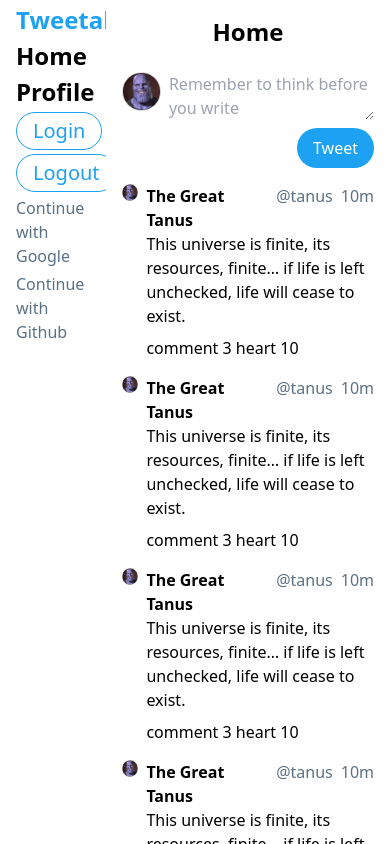
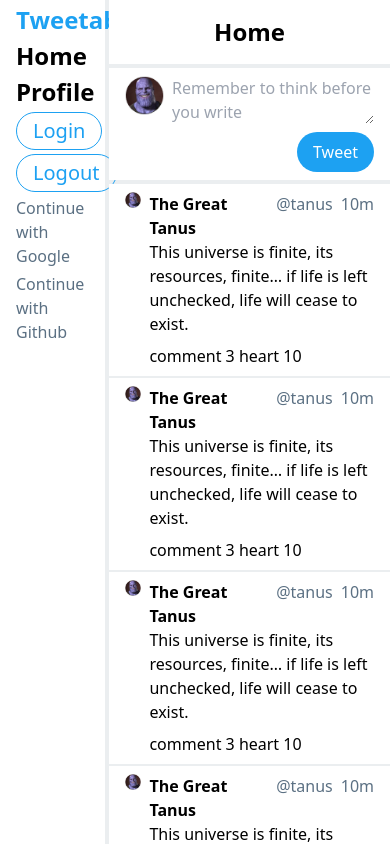
Before and after one commit to xtrator/tailwind-tweetable, a React (Vite) app: page / in a window 390 px wide. Shown: the top 844 px of the page. Built offline with nearby package versions, Linux system fonts and the light colour scheme.

Commit message:
add gaps to profile, home and login

```diff
--- a/src/components/page/Feed.jsx
+++ b/src/components/page/Feed.jsx
@@ -5,7 +5,7 @@
 
 export default function Feed() {
   return (
-    <div className="bg-white 2xl:w-[800px] sm:w-[600px]">
+    <div className="2xl:w-[800px] sm:w-[600px] flex flex-col gap-1">
       <Compose />
       <Tweets />
     </div>
--- a/src/components/tweet/Compose.jsx
+++ b/src/components/tweet/Compose.jsx
@@ -3,7 +3,7 @@
 
 export default function Compose() {
   return (
-    <div className="py-2 px-4">
+    <div className="py-2 px-4 bg-white">
       <div className="flex gap-2">
         <div>
           <img src={avatarUrl} className="w-12"></img>
--- a/src/components/tweet/Tweet.jsx
+++ b/src/components/tweet/Tweet.jsx
@@ -3,7 +3,7 @@
 
 export default function Tweet() {
   return (
-    <div className="py-2 px-4">
+    <div className="py-2 px-4 bg-white">
       <div className="flex gap-2">
         <div>
           <img src={avatarUrl} className="w-12"></img>
--- a/src/components/tweet/Tweets.jsx
+++ b/src/components/tweet/Tweets.jsx
@@ -3,7 +3,7 @@
 
 export default function Tweets() {
   return (
-    <div>
+    <div className="flex flex-col gap-0.5 ">
       <Tweet />
       <Tweet />
       <Tweet />
--- a/src/routes/Home.jsx
+++ b/src/routes/Home.jsx
@@ -6,9 +6,9 @@
   return (
     <>
       <div className="flex justify-center">
-        <div className="flex">
+        <div className="flex gap-1">
           <Nav />
-          <div>
+          <div className="flex gap-1 flex-col">
             <h2 className="p-4 bg-white text-2xl font-semibold text-center">
               Home
             </h2>
--- a/src/routes/Profile.jsx
+++ b/src/routes/Profile.jsx
@@ -7,15 +7,15 @@
   return (
     <>
       <div className="flex justify-center">
-        <div className="flex">
+        <div className="flex gap-1">
           <Nav />
-          <div className="bg-white 2xl:w-[800px] sm:w-[600px]">
+          <div className="2xl:w-[800px] sm:w-[600px] flex flex-col gap-1">
             <div>
-              <h2 className="p-4 text-2xl font-semibold text-center">
+              <h2 className="p-4 text-2xl font-semibold text-center bg-white">
                 Profile
               </h2>
             </div>
-            <div className="flex flex-col items-center border-1 border-background p-2">
+            <div className="flex flex-col items-center border-1 border-background p-2 bg-white">
               <img className="w-24" src={avatarUrl} />
               <p className="text-xl font-light">Diego Torres</p>
               <p className="text-sm text-secondary-text">@diego</p>
--- a/src/routes/sessions/Login.jsx
+++ b/src/routes/sessions/Login.jsx
@@ -6,7 +6,7 @@
     <>
       <>
         <div className="flex justify-center">
-          <div className="flex">
+          <div className="flex gap-1">
             <Nav />
             <div className="bg-white 2xl:w-[800px] sm:w-[600px]">
               <div>
```
